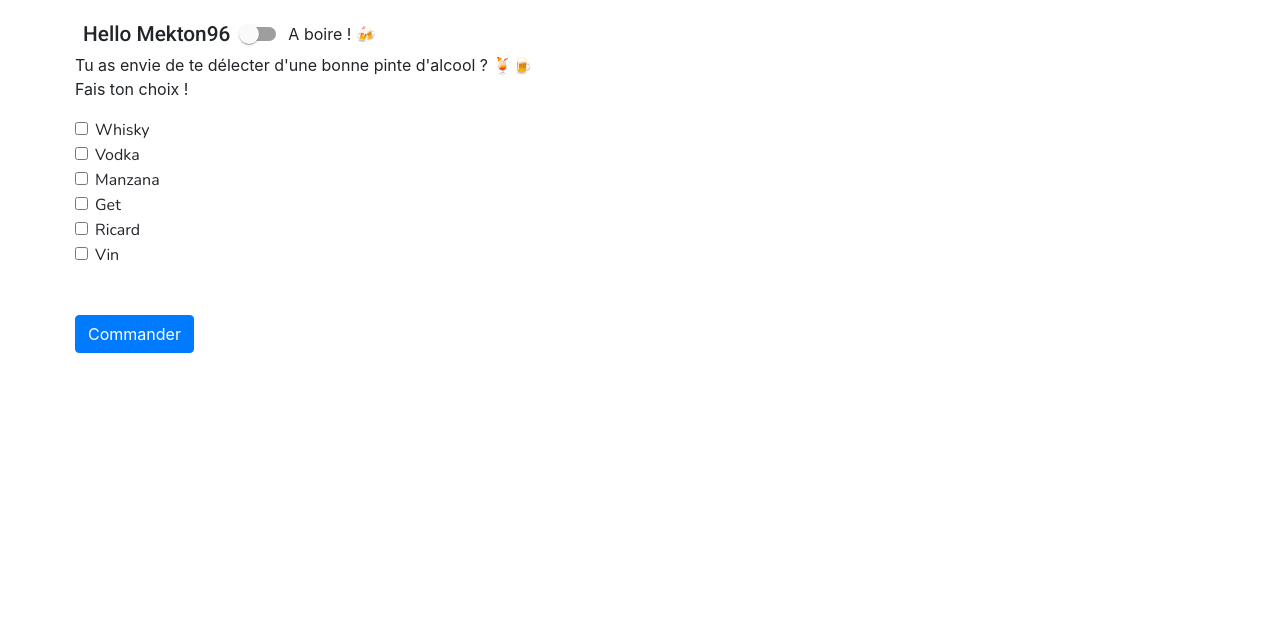
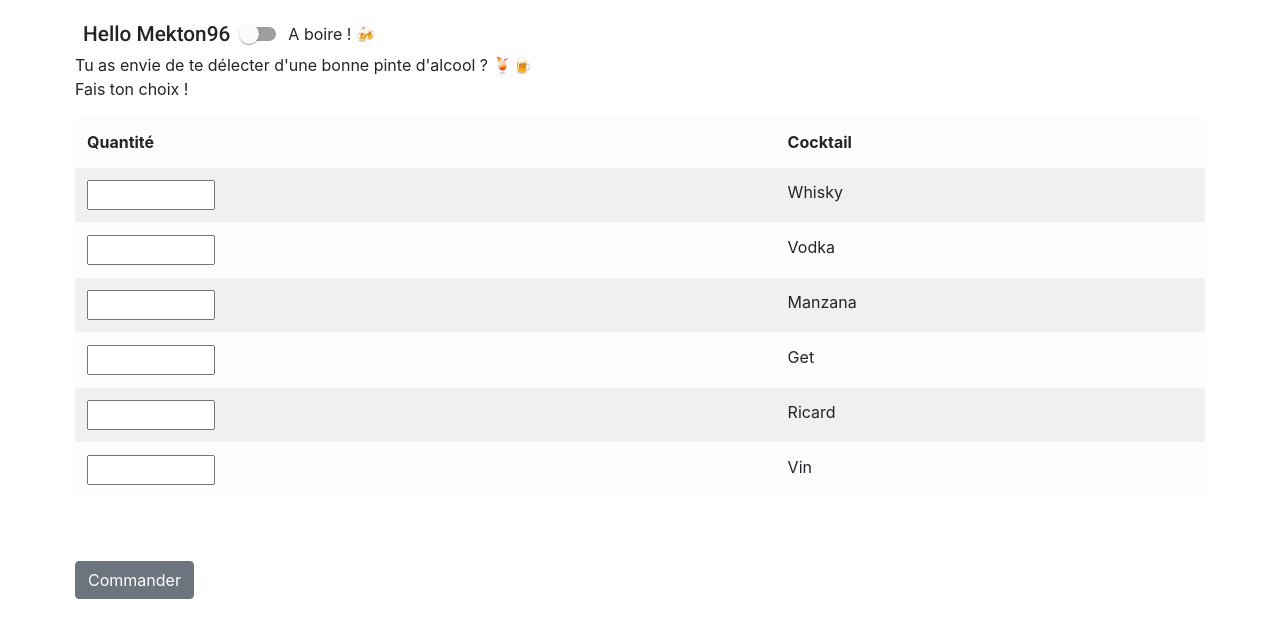
Before and after one commit to Kvin3324/cocktails_order, a React (Create React App) app: page /cocktailsList in a window 1280 px wide. Shown: the top 638 px of the page. Built offline with nearby package versions, Linux system fonts and the light colour scheme.

Commit message:
Changed table & input

```diff
--- a/src/components/CocktailsList/CocktailsList.js
+++ b/src/components/CocktailsList/CocktailsList.js
@@ -41,24 +41,32 @@ function CocktailsList() {
             </p>
           </div>
           <section className="cocktails--list">
-            {data.cocktails.map((cocktail, index) => {
+            <table className="table table-light table-striped">
+              <thead>
+                <tr>
+                  <th>Quantité</th>
+                  <th>Cocktail</th>
+                </tr>
+              </thead>
+              <tbody>
+              {data.cocktails.map((cocktail, index) => {
               return (
-                <div className="form-check" key={index}>
-                  <input
-                    className="form-check-input"
-                    type="checkbox"
-                    value=""
-                    id="defaultCheck1"
-                  />
-                  <label className="form-check-label" htmlFor="defaultCheck1">
-                    {cocktail}
-                  </label>
-                </div>
+                <tr key={index}>
+                  <th>
+                    <input
+                      type="number"
+                      style={{width: "10vw"}}
+                    />
+                  </th>
+                  <td>{cocktail}</td>
+                </tr>
               );
             })}
+              </tbody>
+            </table>
           </section>
           <div className="btn--command mt-5">
-            <button className="btn btn-primary">Commander</button>
+            <button className="btn btn-secondary">Commander</button>
           </div>
         </>
       )}
```
